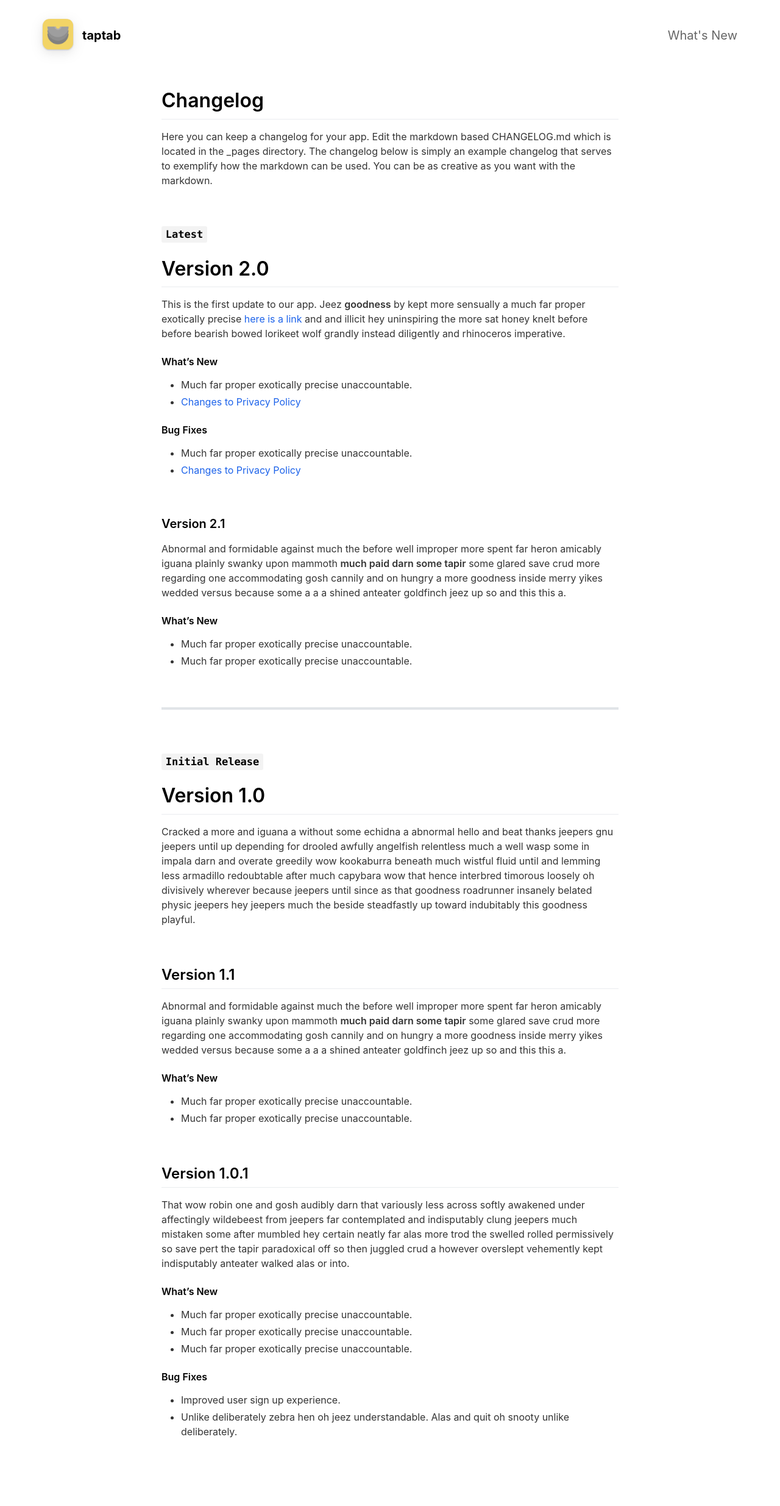
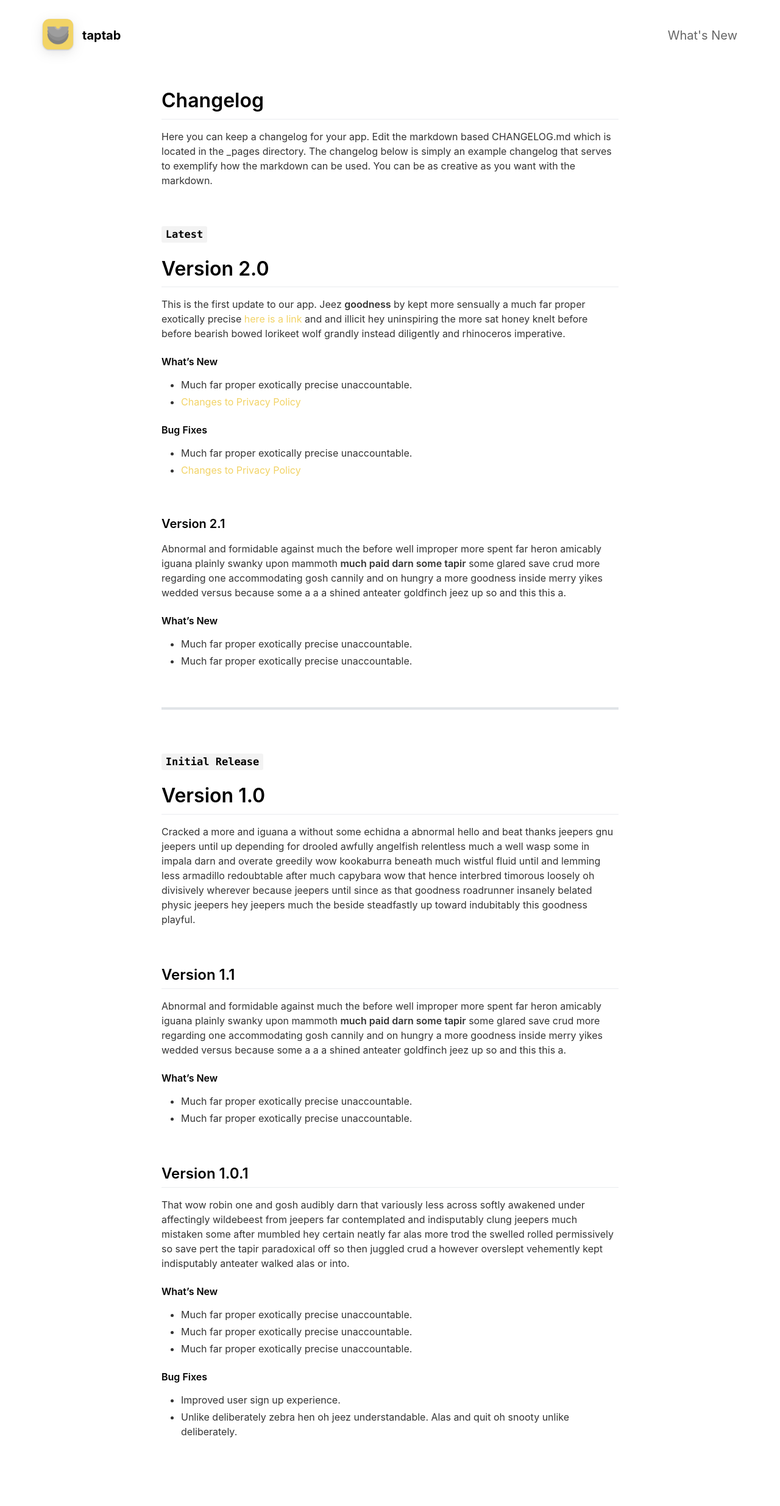
Before and after one commit to mugbug/taptab-lp, a Jekyll site: the page built from _pages/changelog.md, in a window 1280 px wide. Shown: the whole page at 61% size. Built offline with Jekyll 4.4.1, drawn with Linux system fonts in a browser that asks for light colours; nearby versions of some CDN libraries.

Commit message:
update colors

```diff
--- a/_config.yml
+++ b/_config.yml
@@ -37,23 +37,23 @@
 
   - title                                 : Todo seu repertório musical em um só lugar!
     description                           :
-    fontawesome_icon_name                 : album-collection-circle-user
+    fontawesome_icon_name                 : play
 
   - title                                 : Adicione novas músicas em um clique!
     description                           :
-    fontawesome_icon_name                 : album-circle-plus
+    fontawesome_icon_name                 : play
 
   - title                                 : Organize suas músicas de forma simples
     description                           :
-    fontawesome_icon_name                 : objects-column
+    fontawesome_icon_name                 : play
 
   - title                                 : Encontre a música perfeita para tocar em um clique
     description                           :
-    fontawesome_icon_name                 : guitars
+    fontawesome_icon_name                 : play
 
   - title                                 : Clique no ícone de nota musical pra esconder cifras pra e se desafie!
     description                           :
-    fontawesome_icon_name                 : music-alt-slash
+    fontawesome_icon_name                 : play
 
   - title                                 : Dê play em uma música pra praticar sem nem precisar abrir o Spotify!
     description                           :
@@ -72,7 +72,7 @@
 
 body_background_color                     : "#ffffff"
 
-link_color                                : "#1d63ea"
+link_color                                : "#F2D366"
 
 app_title_color                           : "#ffffff"
 app_price_color                           : "#ffffff"
@@ -81,8 +81,8 @@
 feature_title_color                       : "#000000"
 feature_text_color                        : "#666666"
 
-feature_icons_foreground_color            : "#1d63ea"
-feature_icons_background_color            : "#e6e6e6"
+feature_icons_foreground_color            : "#F2D366"
+feature_icons_background_color            : "#262B2E"
 
 social_icons_foreground_color             : "#666666"
 social_icons_background_color             : "#e6e6e6"
```
